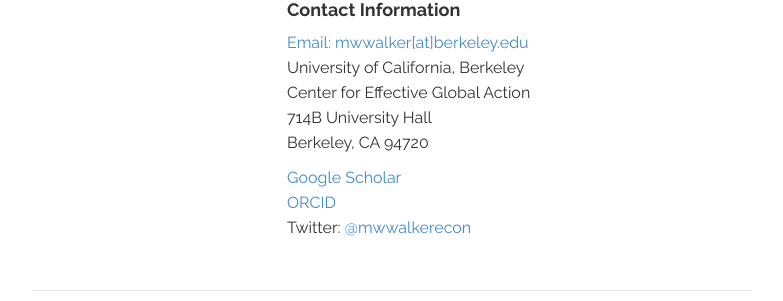
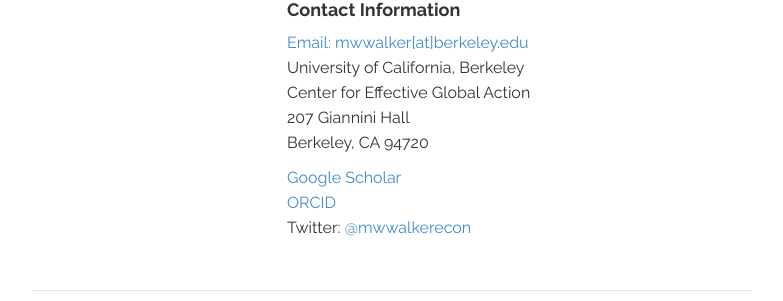
Before and after one commit to mwwalker/mwwalker.github.io, a Jekyll site: the page built from index.html, in a window 1280 px wide. Shown: the part 498-799 px from the top of the page, without its empty margins (248-1031 px from the left). Built offline with Jekyll 4.4.1, drawn with Linux system fonts in a browser that asks for light colours.

Commit message:
Update office address

```diff
--- a/index.html
+++ b/index.html
@@ -30,7 +30,7 @@
       <p><a href="mailto:mwwalker@berkeley.edu">Email: mwwalker[at]berkeley.edu </a> <br>
         University of California, Berkeley<br>
         Center for Effective Global Action<br>
-        714B University Hall<br>
+        207 Giannini Hall<br>
         Berkeley, CA 94720</p>
 
       <p> <a href="https://scholar.google.com/citations?user=lMxObJ0AAAAJ&hl=en&oi=sra"> Google Scholar </a> <br>
```
Also changed, not shown: 1 other file.
